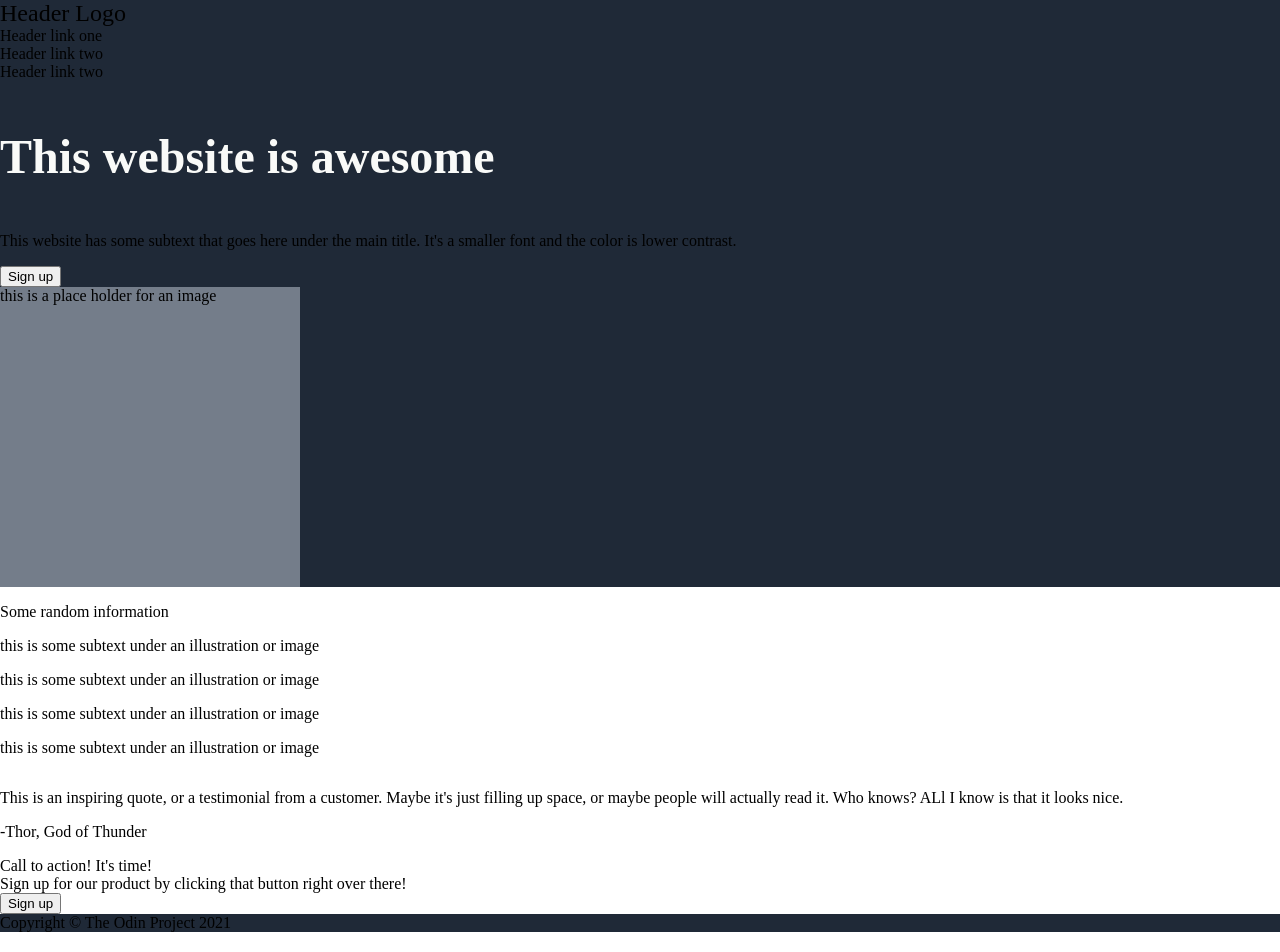
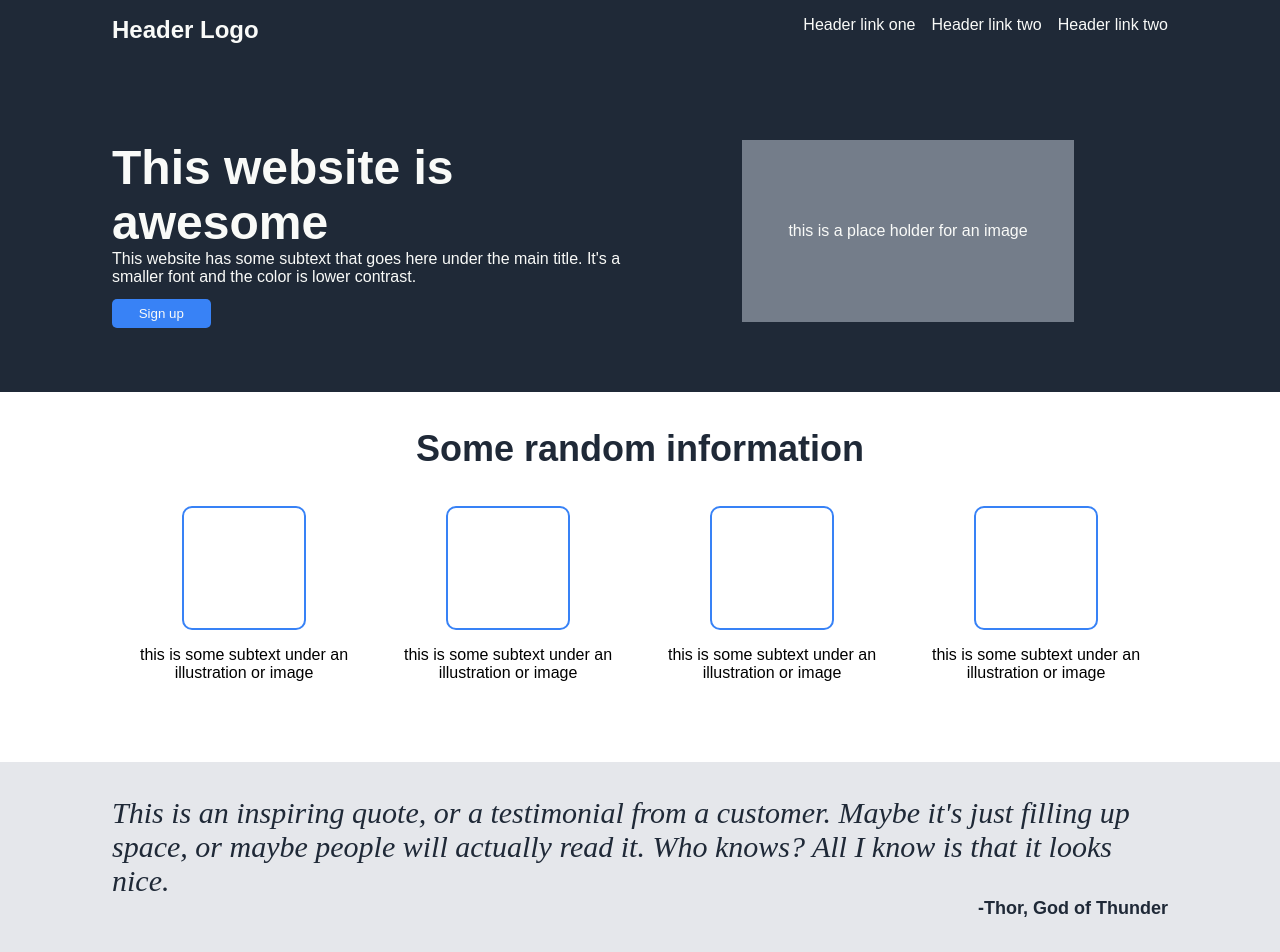
Before and after one commit to BrentHolcomb/landing-page, a plain HTML site: page index.html in a window 1280 px wide. Shown: the top 952 px of the page. Drawn offline with Linux system fonts and the light colour scheme.

Commit message:
Style HTML with CSS

```diff
--- a/index.html
+++ b/index.html
@@ -9,21 +9,23 @@
     <div class="main">
         <ul>
             <li class="logo">Header Logo</li>
-            <li>Header link one</li>
-            <li>Header link two</li>
-            <li>Header link two</li>
+            <li class="not">Header link one</li>
+            <li class="not">Header link two</li>
+            <li class="not">Header link two</li>
         </ul>
         <div class="awesome">
-            <div>
+            <div class="left">
                 <p class="hero">This website is awesome</p>
                 <p>This website has some subtext that goes here under the main title. It's a smaller font and the color is lower contrast.</p>
                 <button>Sign up</button>
             </div>
-            <div class="image">this is a place holder for an image</div>
+                <div class="image-holder">
+                    <div class="image">this is a place holder for an image</div>
+                </div>
         </div>
     </div>
     <div class="info">
-        <p>Some random information</p>
+        <p class="centered">Some random information</p>
         <div class="boxes">
             <div></div>
             <div></div>
@@ -38,13 +40,13 @@
         </div>
     </div>
     <div class="quote">
-        <p>This is an inspiring quote, or a testimonial from a customer. Maybe it's just filling up space, or maybe people will actually read it. Who knows? ALl I know is that it looks nice.</p>
-        <p>-Thor, God of Thunder</p>
+        <p class="words">This is an inspiring quote, or a testimonial from a customer. Maybe it's just filling up space, or maybe people will actually read it. Who knows? All I know is that it looks nice.</p>
+        <p class="thor">-Thor, God of Thunder</p>
     </div>
     <div class="call">
         <div class="blue">
             <ul>
-                <li>Call to action! It's time!</li>
+                <li style="font-weight: bolder">Call to action! It's time!</li>
                 <li>Sign up for our product by clicking that button right over there!</li>
             </ul>
             <button>Sign up</button>
--- a/style.css
+++ b/style.css
@@ -18,12 +18,32 @@ body {
     display: flex;
     flex-direction: column;
     margin: 0;
+    min-height: 150vh;
+}
+
+p {
+    margin: 0;
+}
+
+.left {
+    flex: 1;
+}
+
+.image-holder {
+    display: flex;
+    flex: 1;
+    justify-content: center;
 }
 
 .image {
     width: 300px;
-    height: 300px;
+    height: 150px;
     background-color: #747d8a;
+    padding: 1em;
+    display: flex;
+    flex: 0 0 auto;
+    justify-content: center;
+    align-items: center;
 }
 
 .main,
@@ -31,7 +51,10 @@ body {
 .quote,
 .call,
 .copyright {
-    flex: 3;
+    display: flex;
+    flex-direction: column;
+    flex: 3 1 0;
+    padding: 0 7em;
 }
 
 .main,
@@ -45,4 +68,123 @@ body {
 
 .copyright {
     flex: 1;
+    justify-content: center;
+    align-items: center;
+    color: #F9FAF8;
 }
+
+.main {
+    gap: 2em;
+    color: #F9FAF8;
+    font-family: sans-serif;
+}
+
+.main ul{
+    display: flex;
+    justify-content: flex-end;
+    margin-top: 1em;
+}
+
+.logo {
+    margin-right: auto;
+    font-size: 24px;
+    font-weight: 800;
+}
+
+.not {
+    margin-left: 1em;
+}
+
+.awesome {
+    display: flex;
+    margin: 4em 0;
+    gap: 1em;
+}
+
+.left button {
+    padding: .5em 2em;
+    border-style: none;
+    background-color: #3882F6;
+    border-radius: 5px;
+    color: #F9FAF8;
+    margin-top: 1em;
+}
+
+.info .centered {
+    text-align: center;
+    margin: 1em;
+    font-family: sans-serif;
+    font-size: 36px;
+    font-weight: 800;
+    color: #1F2937;
+}
+
+.boxes,
+.box-text {
+    display: flex;
+    justify-content: space-around;
+}
+
+.boxes div {
+    height: 120px;
+    width: 120px;
+    border-style: solid;
+    border-color: #3882F6;
+    border-width: 2px;
+    border-radius: 10px;
+}
+
+.box-text {
+    text-align: center;
+    margin-top: 1em;
+    margin-bottom: 5em;
+    font-family: sans-serif;
+}
+
+.quote {
+    background-color: #E5E7EB;
+    display: flex;
+    flex-direction: column;
+    justify-content: center;
+    padding: 2em 7em;
+}
+
+.words {
+    font-size: 30px;
+    font-weight: lighter;
+    font-style: italic;
+    color: #1F2937;
+}
+
+.thor {
+    align-self: flex-end;
+    font-size: 18px;
+    font-weight: 900;
+    color: #1F2937;
+    font-family: sans-serif;
+}
+
+.call {
+    justify-content: center;
+    align-items: center;
+}
+
+.blue {
+    display: flex;
+    background-color: #3882F6;
+    padding: 2em;
+    border-radius: 10px;
+    gap: 2em;
+    color: #F9FAF8;
+    font-family: sans-serif;
+}
+
+.blue button {
+    padding: 0 2em;
+    border-style: solid;
+    border-width: 1px;
+    background-color: #3882F6;
+    border-color: #F9FAF8;
+    border-radius: 5px;
+    color: #F9FAF8;
+}
```
